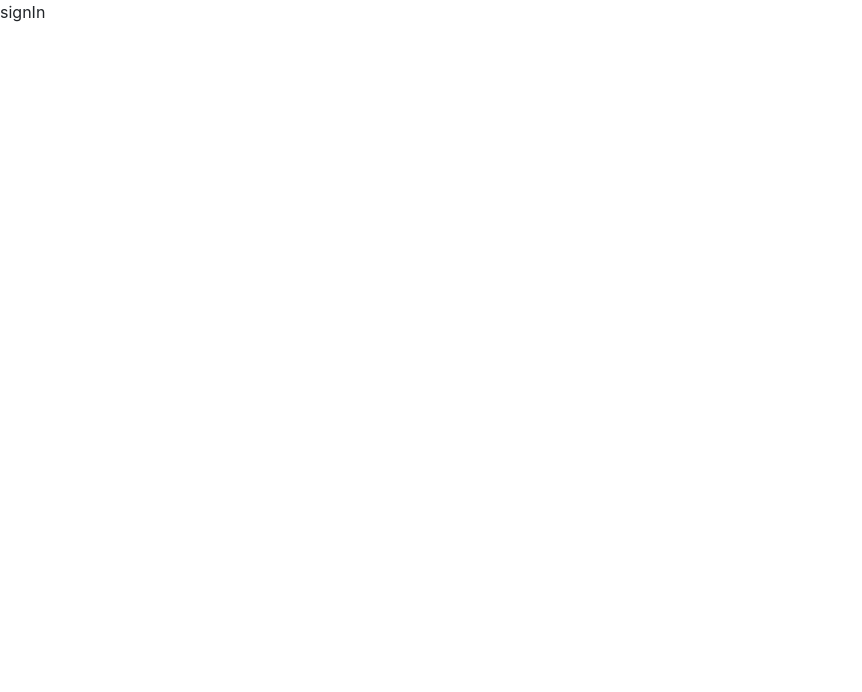
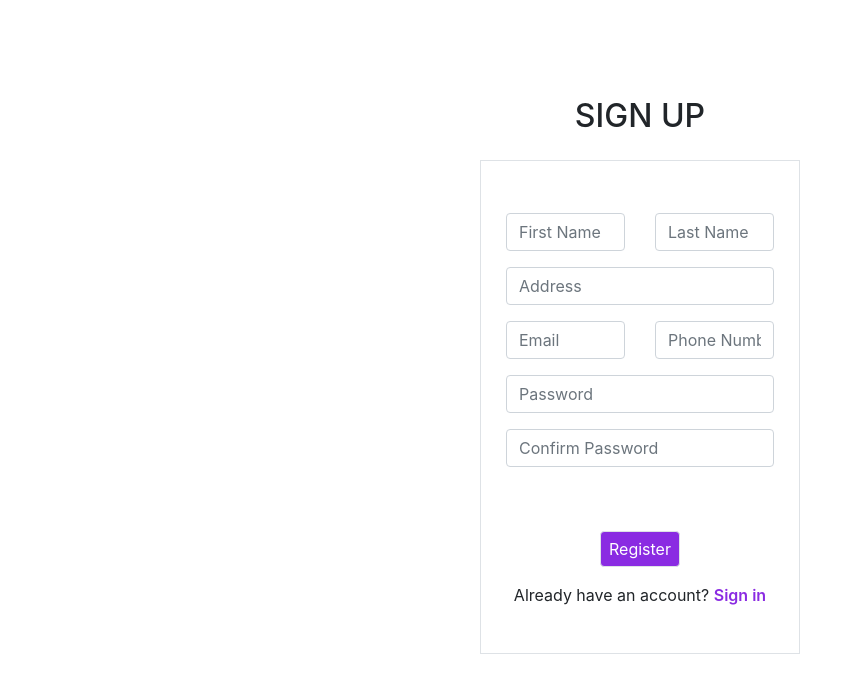
Before and after one commit to sifat18/sazim-client, a React (Vite) app: page /signup in a window 1280 px wide. Shown: the top 692 px of the page, without its empty margins (0-862 px from the left). Built offline with nearby package versions, Linux system fonts and the light colour scheme.

Commit message:
update registration

```diff
--- a/src/pages/Signup.jsx
+++ b/src/pages/Signup.jsx
@@ -1,3 +1,208 @@
+/* eslint-disable no-unused-vars */
+import { BorderLayout } from "../common/BorderLayout";
+import { useFormik } from "formik";
+import * as yup from "yup";
+import DefaultInput from "../common/DefaultInput";
+import PrimaryButton from "../common/PrimaryButton";
+import { useNavigate } from "react-router-dom";
+
 export const Signup = () => {
-  return <div>signIn</div>;
+  const navigate = useNavigate();
+  const phoneRegExp = /^((\\+[1-9]{1,4}[ \\-]*)|(\\([0-9]{2,3}\\)[ \\-]*)|([0-9]{2,4})[ \\-]*)*?[0-9]{3,4}?[ \\-]*[0-9]{3,4}?$/
+
+  const validationSchema = yup.object({
+    email: yup
+      .string()
+      .email("Invalid email address")
+      .required("Email is required"),
+    password: yup
+      .string()
+      .required("Please enter your password")
+      .matches(
+        /^(?=.*[A-Za-z])(?=.*\d)(?=.*[@$!%*#?&])[A-Za-z\d@$!%*#?&]{8,}$/,
+        "Password must contain 8 characters, one uppercase, one lowercase, one number and one special case Character"
+      ),
+    confirmPassword: yup
+      .string()
+      .required("Please enter the password again")
+      .oneOf([yup.ref("password"), "Confirm Password is required"], "Passwords didn't match"),
+    firstName: yup.string().required("First Name is required"),
+    lastName: yup.string().required("Last Name is required"),
+    phoneNumber: yup.string().matches( /^((\\+[1-9]{1,4}[ \\-]*)|(\\([0-9]{2,3}\\)[ \\-]*)|([0-9]{2,4})[ \\-]*)*?[0-9]{3,4}?[ \\-]*[0-9]{3,4}?$/, 'Phone number is not valid') .required("Phone number is required")
+  });
+
+  const {
+    setFieldValue,
+    values,
+    errors,
+    touched,
+    handleSubmit,
+    resetForm,
+    setValues,
+  } = useFormik({
+    enableReinitialize: true,
+    validationSchema: validationSchema,
+    initialValues: {
+      email: "",
+      password: "",
+      firstName: "",
+      lastName: "",
+      phoneNumber: "",
+    },
+    onSubmit: (values) => {
+      // Handle form submission logic here
+      console.log("Form submitted with values:", values);
+    },
+  });
+  return (
+    <>
+      <BorderLayout width={25}>
+        <>
+          {" "}
+          <h2 className="text-center" style={{ marginTop: "-4rem" }}>
+            SIGN UP
+          </h2>
+          <form
+            style={{ padding: "30px 10px " }}
+            className="mt-5 row  mx-auto"
+            onSubmit={handleSubmit}
+          >
+            <div className="col-6 ">
+
+              <DefaultInput
+                classes=" "
+                placeholder="First Name"
+                value={values?.firstName}
+                name="firstName"
+                type="text"
+                onChange={(e) => {
+                  setFieldValue("firstName", e.target.value);
+                }}
+                errors={errors}
+                touched={touched}
+              />
+
+            </div>
+            {/* last Field */}
+            <div className="col-6 ">
+
+              <DefaultInput
+                classes=" "
+                placeholder="Last Name "
+                value={values?.lastName}
+                name="lastName"
+                type="text"
+                onChange={(e) => {
+                  setFieldValue("lastName", e.target.value);
+                }}
+                errors={errors}
+                touched={touched}
+              />
+
+            </div>
+            <div className="col-12">
+              <DefaultInput
+                classes=" "
+                placeholder="Address "
+                value={values?.address}
+                name="address"
+                type="address"
+                onChange={(e) => {
+                  setFieldValue("address", e.target.value);
+                }}
+                errors={errors}
+                touched={touched}
+              />
+            </div>
+            <div className="col-6">
+              <DefaultInput
+                classes=" "
+                placeholder="Email "
+                value={values?.email}
+                name="email"
+                type="email"
+                onChange={(e) => {
+                  setFieldValue("email", e.target.value);
+                }}
+                errors={errors}
+                touched={touched}
+              />
+            </div>
+            <div className="col-6">
+              <DefaultInput
+                classes=" "
+                placeholder="Phone Number"
+                value={values?.phoneNumber}
+                name="phoneNumber"
+                type="text"
+                onChange={(e) => {
+                  setFieldValue("phoneNumber", e.target.value);
+                }}
+                errors={errors}
+                touched={touched}
+              />
+            </div>
+
+
+            {/* Password Field */}
+            <div className="col-12">
+              <DefaultInput
+                classes="input-sm "
+                placeholder="Password "
+                value={values?.password}
+                name="password"
+                type="password"
+                onChange={(e) => {
+                  setFieldValue("password", e.target.value);
+                }}
+                errors={errors}
+                touched={touched}
+              />
+            </div>
+            <div className="col-12">
+              <DefaultInput
+                classes="input-sm "
+                placeholder="Confirm Password "
+                value={values?.confirmPassword}
+                name="confirmPassword"
+                type="password"
+                onChange={(e) => {
+                  setFieldValue("confirmPassword", e.target.value);
+                }}
+                errors={errors}
+                touched={touched}
+              />
+            </div>
+
+            {/* Submit Button */}
+            <div className="col-12">
+              <PrimaryButton
+                label={"Register"}
+                type={"submit"}
+                className={"mt-5 border rounded "}
+                customStyle={{
+                  backgroundColor: "#8A2BE2",
+                  color: "white",
+                  width: "5rem",
+                  padding: "0.3rem",
+                }}
+              />
+            </div>
+            <p className="col-12 mt-3">
+             Already have an account?{" "}
+              <span
+                style={{ color: "#8A2BE2", fontWeight: "600" }}
+                onClick={(e) => {
+                  e.preventDefault();
+                  navigate("/login");
+                }}
+              >
+                Sign in
+              </span>
+            </p>
+          </form>
+        </>
+      </BorderLayout>
+    </>
+  );
 };
```
Also changed, not shown: 1 other file (tests, documents, lock files or other folders).
